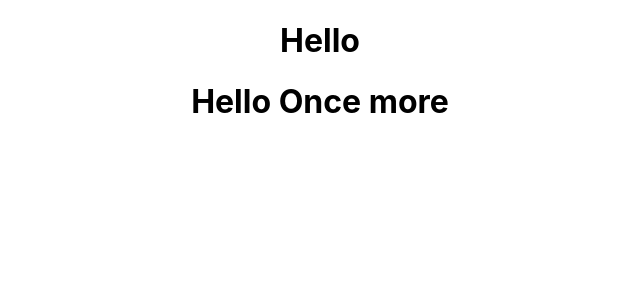
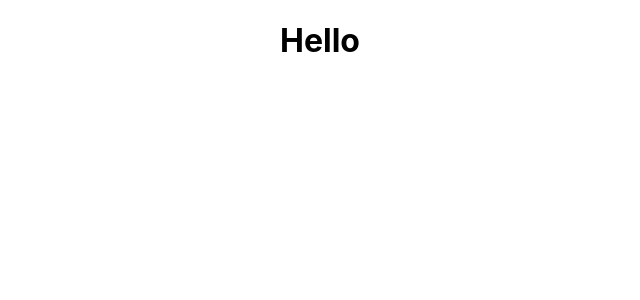
Before and after one commit to hussain385/omni-reactjs, a React (Create React App) app: page / in a window 1280 px wide. Shown: the top 300 px of the page, without its empty margins (320-960 px from the left). Built offline with nearby package versions, Linux system fonts and the light colour scheme.

Commit message:
Update App.js

```diff
--- a/src/App.js
+++ b/src/App.js
@@ -5,7 +5,6 @@ function App() {
   return (
     <div className="App">
       <h1>Hello</h1>
-      <h1>Hello Once more</h1>
     </div>
   );
 }
```
